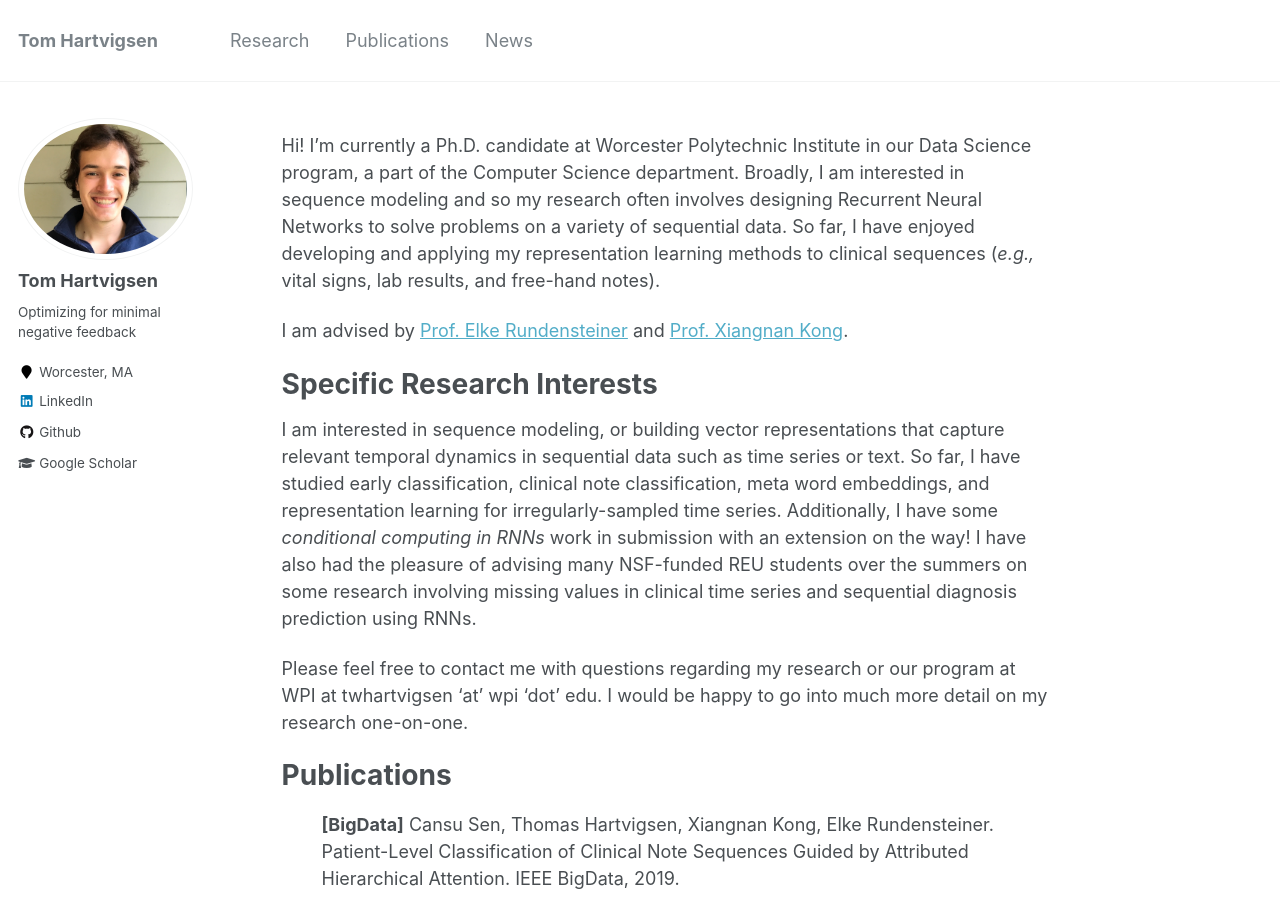
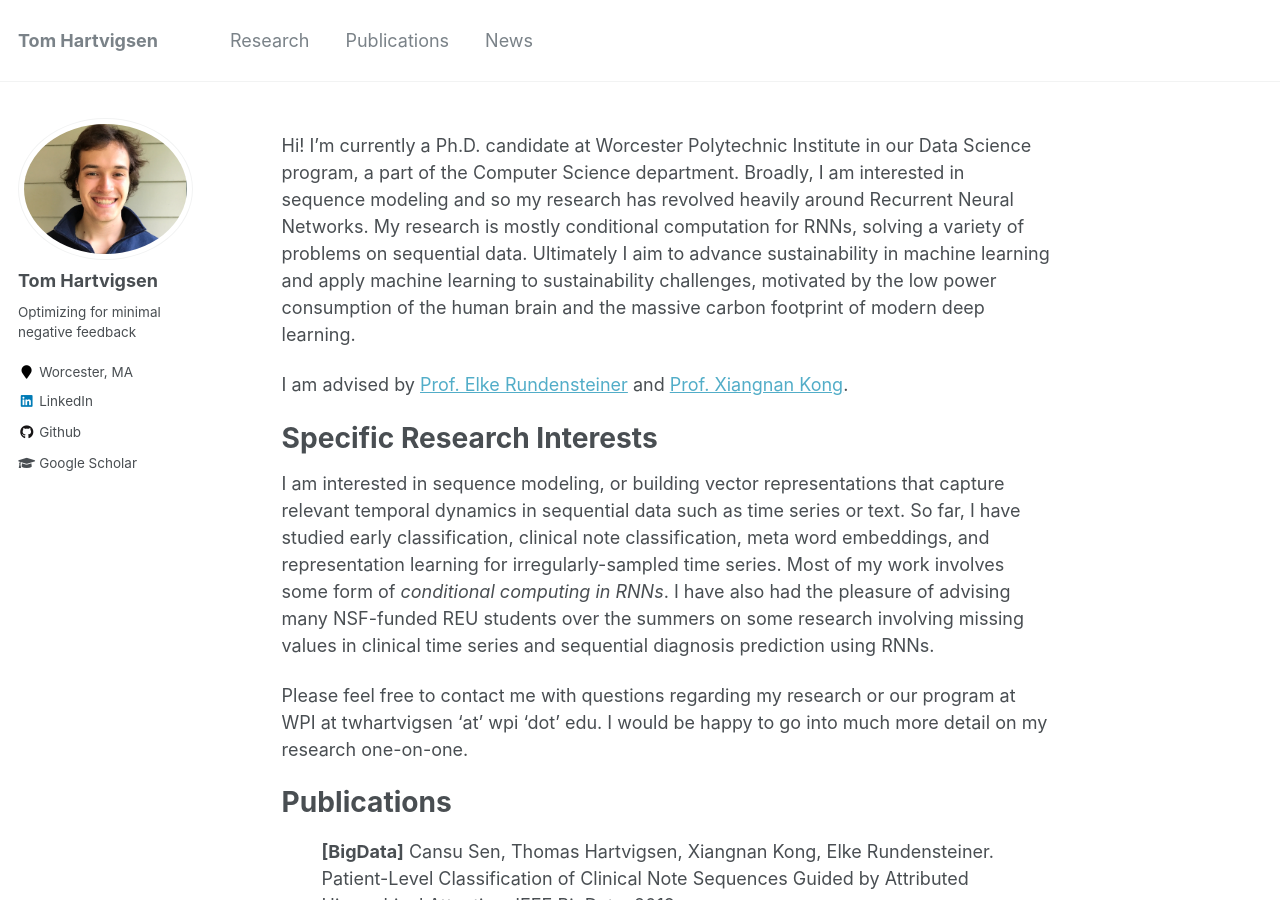
Before and after one commit to Thartvigsen/thartvigsen.github.io, a Jekyll site: the page built from _pages/about.md, in a window 1280 px wide and 900 px high. Built offline with Jekyll 4.4.1, drawn with Linux system fonts in a browser that asks for light colours.

```diff
--- a/_pages/about.md
+++ b/_pages/about.md
@@ -9,13 +9,16 @@
 ---
 
 
-Hi! I'm currently a Ph.D. candidate at Worcester Polytechnic Institute in our Data Science program, a part of the Computer Science department. Broadly, I am interested in sequence modeling and so my research often involves designing Recurrent Neural Networks to solve problems on a variety of sequential data. So far, I have enjoyed developing and applying my representation learning methods to clinical sequences (*e.g.,* vital signs, lab results, and free-hand notes).
+Hi! I'm currently a Ph.D. candidate at Worcester Polytechnic Institute in our Data Science program, a part of the Computer Science department.
+Broadly, I am interested in sequence modeling and so my research has revolved heavily around Recurrent Neural Networks.
+My research is mostly conditional computation for RNNs, solving a variety of problems on sequential data.
+Ultimately I aim to advance sustainability in machine learning and apply machine learning to sustainability challenges, motivated by the low power consumption of the human brain and the massive carbon footprint of modern deep learning.
 
 I am advised by [Prof. Elke Rundensteiner](https://www.wpi.edu/people/faculty/rundenst) and [Prof. Xiangnan Kong](https://web.cs.wpi.edu/~xkong/).
 
 # Specific Research Interests
 
-I am interested in sequence modeling, or building vector representations that capture relevant temporal dynamics in sequential data such as time series or text. So far, I have studied early classification, clinical note classification, meta word embeddings, and representation learning for irregularly-sampled time series. Additionally, I have some *conditional computing in RNNs* work in submission with an extension on the way! I have also had the pleasure of advising many NSF-funded REU students over the summers on some research involving missing values in clinical time series and sequential diagnosis prediction using RNNs.
+I am interested in sequence modeling, or building vector representations that capture relevant temporal dynamics in sequential data such as time series or text. So far, I have studied early classification, clinical note classification, meta word embeddings, and representation learning for irregularly-sampled time series. Most of my work involves some form of *conditional computing in RNNs*. I have also had the pleasure of advising many NSF-funded REU students over the summers on some research involving missing values in clinical time series and sequential diagnosis prediction using RNNs.
 
 Please feel free to contact me with questions regarding my research or our program at WPI at twhartvigsen 'at' wpi 'dot' edu. I would be happy to go into much more detail on my research one-on-one.
 
```
